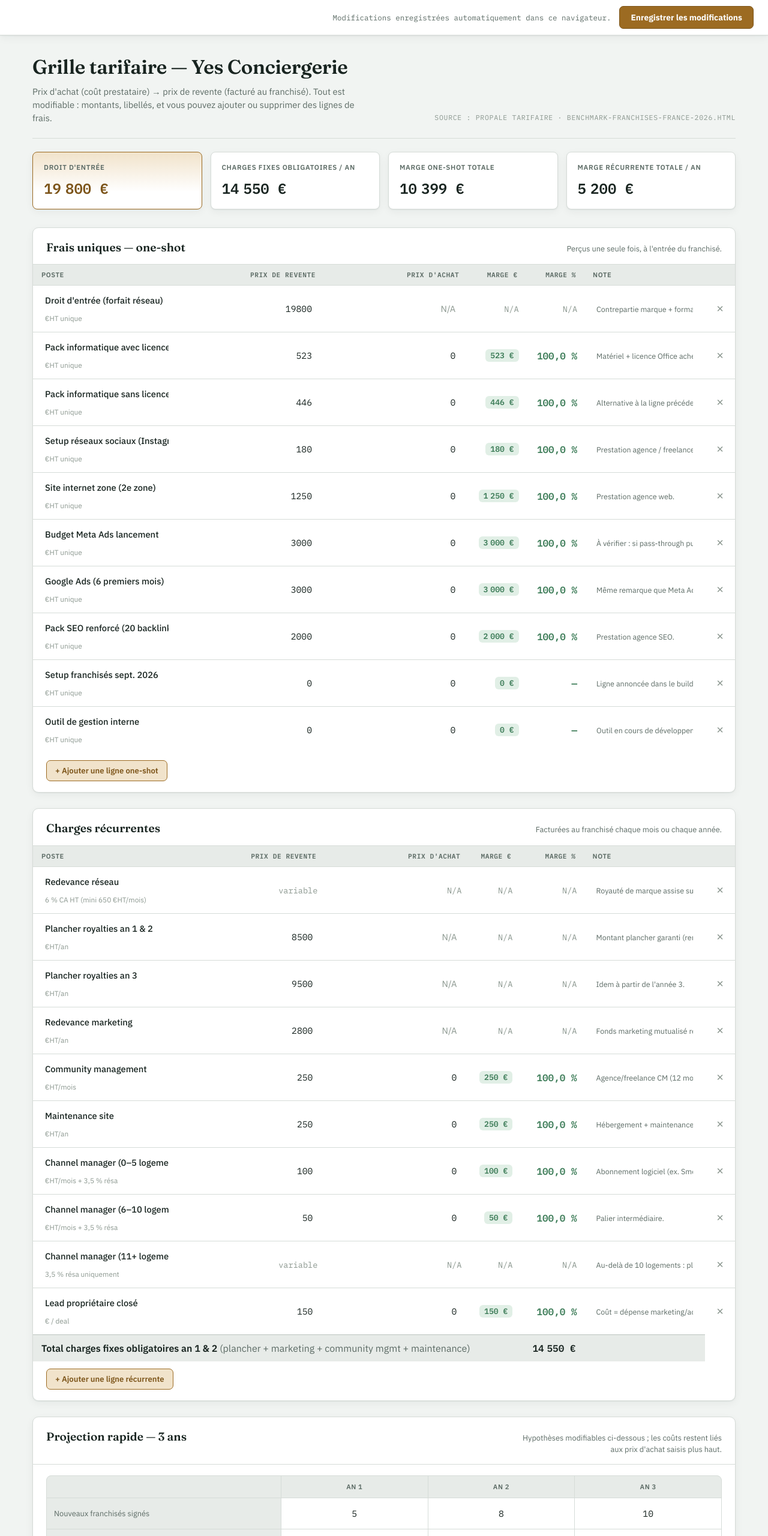
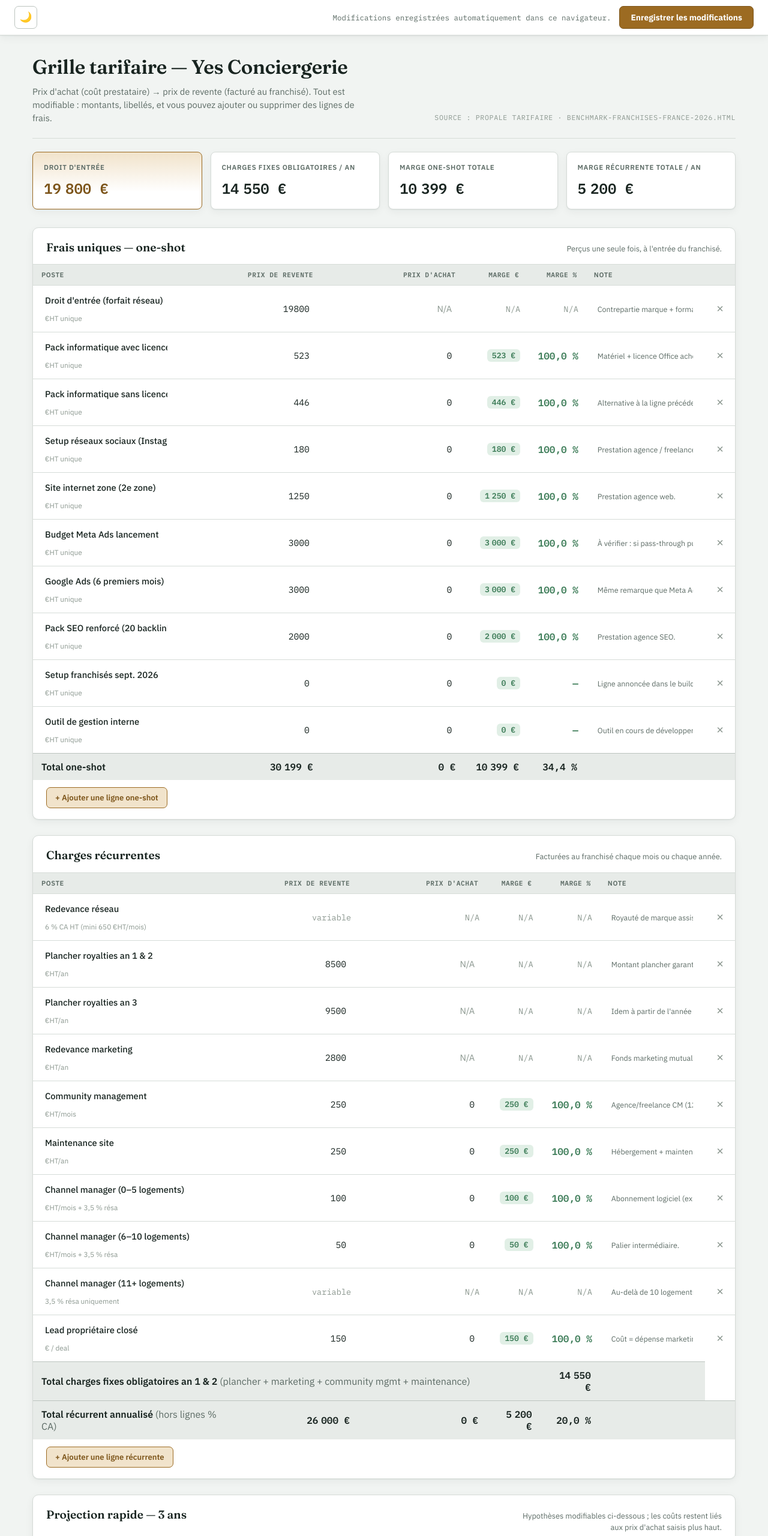
Before and after one commit to rawkhoodoruth-source/grille-tarifaire-yes-conciergerie, a plain HTML site: page index.html in a window 1280 px wide. Shown: the top 2560 px of the page at 60% size. Drawn offline with Linux system fonts and the light colour scheme.

Commit message:
Add theme toggle and totals rows for one-shot/recurrent tables

```diff
--- a/index.html
+++ b/index.html
@@ -48,10 +48,11 @@
 
   .savebar{
     position:sticky; top:0; z-index:20;
-    display:flex; align-items:center; justify-content:flex-end; gap:14px;
+    display:flex; align-items:center; justify-content:space-between; gap:14px;
     padding:10px 24px; background:var(--surface); border-bottom:1px solid var(--border);
     box-shadow:var(--shadow);
   }
+  .savebar-right{display:flex; align-items:center; gap:14px;}
   .save-status{
     font-size:0.78rem; color:var(--ink-muted); font-family:"IBM Plex Mono", monospace;
     transition:color 0.2s ease;
@@ -65,8 +66,14 @@
   button.btn-save:hover{background:var(--accent-strong);}
   button.btn-save:focus-visible{outline:2px solid var(--focus); outline-offset:2px;}
   button.btn-save.just-saved{background:var(--positive); border-color:var(--positive);}
+  button.btn-theme{
+    width:38px; height:38px; border-radius:7px; border:1px solid var(--border-strong);
+    background:var(--surface); color:var(--ink); font-size:1.05rem; line-height:1; cursor:pointer;
+    display:flex; align-items:center; justify-content:center; flex-shrink:0;
+  }
+  button.btn-theme:hover{border-color:var(--accent);}
+  button.btn-theme:focus-visible{outline:2px solid var(--focus); outline-offset:2px;}
   @media (max-width:600px){
-    .savebar{justify-content:space-between;}
     .save-status{display:none;}
   }
 
@@ -209,8 +216,11 @@
 </style>
 
 <div class="savebar" id="savebar">
-  <span class="save-status" id="save-status">Modifications enregistrées automatiquement dans ce navigateur.</span>
-  <button class="btn-save" id="save-btn" type="button">Enregistrer les modifications</button>
+  <button class="btn-theme" id="theme-toggle" type="button" aria-label="Basculer entre thème clair et sombre">🌙</button>
+  <div class="savebar-right">
+    <span class="save-status" id="save-status">Modifications enregistrées automatiquement dans ce navigateur.</span>
+    <button class="btn-save" id="save-btn" type="button">Enregistrer les modifications</button>
+  </div>
 </div>
 
 <div class="wrap">
@@ -242,6 +252,14 @@
           <th class="num">Marge €</th><th class="num">Marge %</th><th>Note</th><th class="actions-col"></th>
         </tr></thead>
         <tbody></tbody>
+        <tfoot><tr>
+          <td>Total one-shot</td>
+          <td class="num" id="os-total-revente">—</td>
+          <td class="num" id="os-total-achat">—</td>
+          <td class="num" id="os-total-marge">—</td>
+          <td class="num" id="os-total-margepct">—</td>
+          <td></td><td></td>
+        </tr></tfoot>
       </table>
     </div>
     <div class="add-row-bar"><button class="btn-add" type="button" data-section="oneshot">+ Ajouter une ligne one-shot</button></div>
@@ -259,10 +277,20 @@
           <th class="num">Marge €</th><th class="num">Marge %</th><th>Note</th><th class="actions-col"></th>
         </tr></thead>
         <tbody></tbody>
-        <tfoot><tr>
-          <td colspan="4">Total charges fixes obligatoires an 1&nbsp;&amp;&nbsp;2 <span style="font-weight:400;color:var(--ink-muted);">(plancher + marketing + community mgmt + maintenance)</span></td>
-          <td class="num" id="total-fixe-an12">—</td><td></td>
-        </tr></tfoot>
+        <tfoot>
+          <tr>
+            <td colspan="4">Total charges fixes obligatoires an 1&nbsp;&amp;&nbsp;2 <span style="font-weight:400;color:var(--ink-muted);">(plancher + marketing + community mgmt + maintenance)</span></td>
+            <td class="num" id="total-fixe-an12">—</td><td></td>
+          </tr>
+          <tr>
+            <td>Total récurrent annualisé <span style="font-weight:400;color:var(--ink-muted);">(hors lignes % CA)</span></td>
+            <td class="num" id="rec-total-revente">—</td>
+            <td class="num" id="rec-total-achat">—</td>
+            <td class="num" id="rec-total-marge">—</td>
+            <td class="num" id="rec-total-margepct">—</td>
+            <td></td><td></td>
+          </tr>
+        </tfoot>
       </table>
     </div>
     <div class="add-row-bar"><button class="btn-add" type="button" data-section="recurrent">+ Ajouter une ligne récurrente</button></div>
@@ -721,9 +749,53 @@
     const recMarge = state.recurrent.reduce((s,r)=> s + ((marginOf(r) || 0) * (r.annualize || 1)), 0);
     document.getElementById("kpi-marge-rec").textContent = fmtEUR(recMarge);
 
+    // ---- Totals row: one-shot table ----
+    const osRevente = state.oneshot.reduce((s,r)=> s + (r.variable ? 0 : (r.revente || 0)), 0);
+    const osAchat = state.oneshot.reduce((s,r)=> s + (r.variable || r.achat===null || r.achat===undefined ? 0 : r.achat), 0);
+    document.getElementById("os-total-revente").textContent = fmtEUR(osRevente);
+    document.getElementById("os-total-achat").textContent = fmtEUR(osAchat);
+    document.getElementById("os-total-marge").textContent = fmtEUR(osMarge);
+    document.getElementById("os-total-margepct").textContent = osRevente ? fmtPct(osMarge/osRevente) : "—";
+
+    // ---- Totals row: recurrent table (annualized, excludes % CA lines) ----
+    const recRevente = state.recurrent.reduce((s,r)=> s + (r.variable ? 0 : (r.revente || 0) * (r.annualize || 1)), 0);
+    const recAchat = state.recurrent.reduce((s,r)=> s + (r.variable || r.achat===null || r.achat===undefined ? 0 : r.achat * (r.annualize || 1)), 0);
+    document.getElementById("rec-total-revente").textContent = fmtEUR(recRevente);
+    document.getElementById("rec-total-achat").textContent = fmtEUR(recAchat);
+    document.getElementById("rec-total-marge").textContent = fmtEUR(recMarge);
+    document.getElementById("rec-total-margepct").textContent = recRevente ? fmtPct(recMarge/recRevente) : "—";
+
     const proj = computeProjection();
     fillResultGrid(proj);
     drawChart(proj);
+  }
+
+  // ---------------- Theme toggle ----------------
+  const THEME_KEY = "yesConciergerieTheme";
+  function effectiveTheme(){
+    const explicit = document.documentElement.getAttribute("data-theme");
+    if(explicit) return explicit;
+    return (window.matchMedia && window.matchMedia("(prefers-color-scheme: dark)").matches) ? "dark" : "light";
+  }
+  function updateThemeBtn(){
+    const btn = document.getElementById("theme-toggle");
+    const eff = effectiveTheme();
+    btn.textContent = eff === "dark" ? "☀️" : "🌙";
+    btn.setAttribute("aria-label", eff === "dark" ? "Passer en thème clair" : "Passer en thème sombre");
+  }
+  function applyStoredTheme(){
+    try{
+      const pref = localStorage.getItem(THEME_KEY);
+      if(pref === "light" || pref === "dark") document.documentElement.setAttribute("data-theme", pref);
+    }catch(e){}
+    updateThemeBtn();
+  }
+  function toggleTheme(){
+    const next = effectiveTheme() === "dark" ? "light" : "dark";
+    document.documentElement.setAttribute("data-theme", next);
+    try{ localStorage.setItem(THEME_KEY, next); }catch(e){}
+    updateThemeBtn();
+    drawChart(computeProjection());
   }
 
   function rebuildAll(){
@@ -735,7 +807,10 @@
   }
 
   function init(){
+    applyStoredTheme();
     rebuildAll();
+
+    document.getElementById("theme-toggle").addEventListener("click", toggleTheme);
 
     document.querySelectorAll(".btn-add").forEach(btn=>{
       btn.addEventListener("click", ()=> addRow(btn.dataset.section));
```
